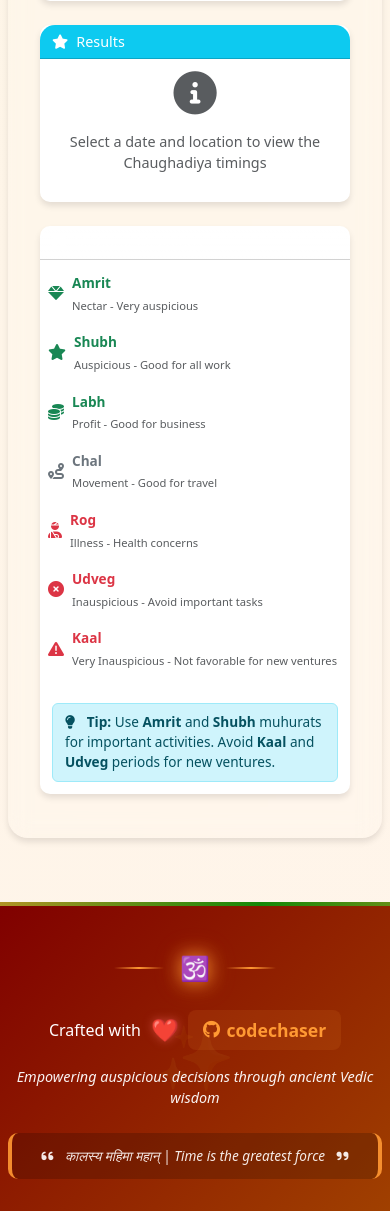
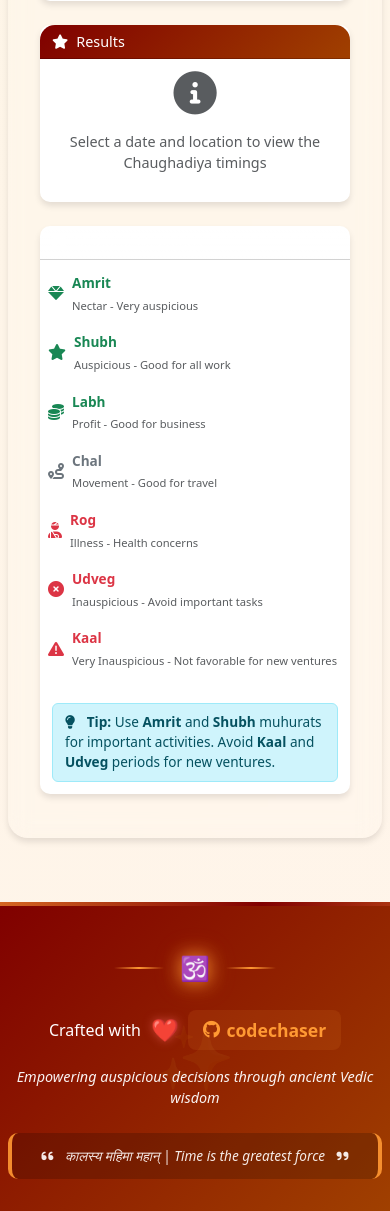
Before and after one commit to code-chaser/chaughadiya-api, a Flask app: page / in a window 390 px wide. Shown: the part 912-2123 px from the top of the page. Run offline with Flask 3, Linux system fonts and the light colour scheme.

Commit message:
Revamp current muhurat banner and header styles

```diff
--- a/templates/static/home.html
+++ b/templates/static/home.html
@@ -9,6 +9,12 @@
     <!-- Leaflet CSS -->
     <link rel="stylesheet" href="https://unpkg.com/leaflet@1.9.4/dist/leaflet.css" integrity="sha256-p4NxAoJBhIIN+hmNHrzRCf9tD/miZyoHS5obTRR9BMY=" crossorigin="" />
     <style>
+        @property --gradient-angle {
+            syntax: '<angle>';
+            initial-value: 0deg;
+            inherits: false;
+        }
+
         :root {
             --primary-color: #FF9933; /* Saffron */
             --secondary-color: #800000; /* Maroon */
@@ -176,28 +182,28 @@
             -webkit-overflow-scrolling: touch;
         }
 
+        .div-heading-headers {
+            background: linear-gradient(135deg, var(--secondary-color) 0%, #a04000 100%)
+        }
+
         /* Current Muhurat Styles */
         .current-muhurat-banner {
-            background: linear-gradient(135deg, var(--primary-color) 0%, var(--secondary-color) 100%);
-            color: white;
-            padding: 1.5rem;
-            border-radius: 15px;
-            box-shadow: 0 8px 20px rgba(255, 153, 51, 0.4);
+            padding: 0.25rem;
+            border-radius: 19px;
+            box-shadow: 0 0.5px 20px rgba(255, 153, 51, 0.4);
             margin-bottom: 2rem;
             position: relative;
-            overflow: hidden;
-        }
-
-        .current-muhurat-banner::before {
-            content: '';
-            position: absolute;
-            top: 0;
-            left: 0;
-            right: 0;
-            bottom: 0;
-            background: linear-gradient(45deg, rgba(255,255,255,0.1) 25%, transparent 25%, transparent 50%, rgba(255,255,255,0.1) 50%, rgba(255,255,255,0.1) 75%, transparent 75%, transparent);
-            background-size: 50px 50px;
-            animation: stripes 2s linear infinite;
+            background: conic-gradient(
+                from var(--gradient-angle),
+                var(--primary-color) 0deg,
+                var(--secondary-color) 180deg
+            );
+            animation: rotateGradient 7s linear infinite;
+        }
+
+        @keyframes rotateGradient {
+            from { --gradient-angle: 0deg; }
+            to { --gradient-angle: 360deg; }
         }
 
         @keyframes stripes {
@@ -283,7 +284,7 @@
             left: 0;
             right: 0;
             height: 4px;
-            background: linear-gradient(90deg, var(--primary-color), var(--accent-color), var(--primary-color));
+            background: linear-gradient(90deg, var(--primary-color), var(--secondary-color), var(--primary-color));
             background-size: 200% 100%;
             animation: shimmer 3s ease-in-out infinite;
         }
@@ -1115,7 +1116,7 @@
 
             <!-- Input Section -->
             <div class="card mb-4">
-                <div class="card-header bg-primary text-white">
+                <div class="card-header div-heading-headers text-white">
                     <h5 class="mb-0"><i class="fas fa-calendar-alt me-2"></i>Enter Details</h5>
                 </div>
                 <div class="card-body">
@@ -1197,7 +1198,7 @@
 
             <!-- Results Section -->
             <div class="card mb-4">
-                <div class="card-header bg-info text-white">
+                <div class="card-header div-heading-headers text-white">
                     <h5 class="mb-0"><i class="fas fa-star me-2"></i>Results</h5>
                 </div>
                 <div class="card-body">
@@ -2417,7 +2418,7 @@
                     const info = muhuratInfo[currentMuhuratData.muhurat.muhurat] || { color: 'secondary', meaning: 'Unknown', icon: 'fas fa-question' };
                     html += `
                         <!-- Current Muhurat Banner -->
-                        <div class="current-muhurat-banner pulse-animation" id="current-muhurat-banner">
+                        <div class="current-muhurat-banner" id="current-muhurat-banner">
                             <div class="current-muhurat-content">
                                 <div class="row align-items-center">
                                     <div class="col-md-3 text-center mb-3 mb-md-0">
```
Also changed, not shown: other parts of templates/static/home.html (+10 -15 lines).
